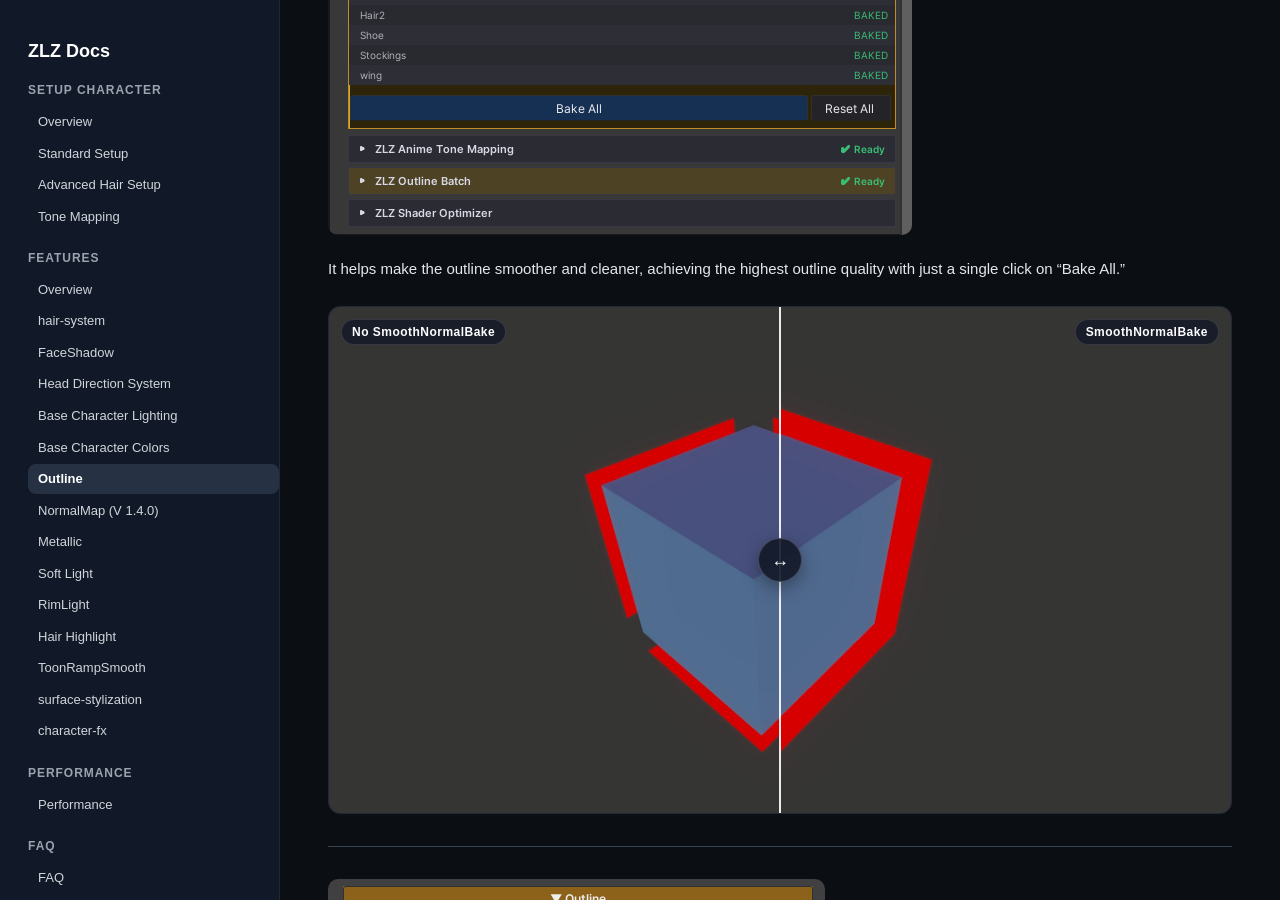
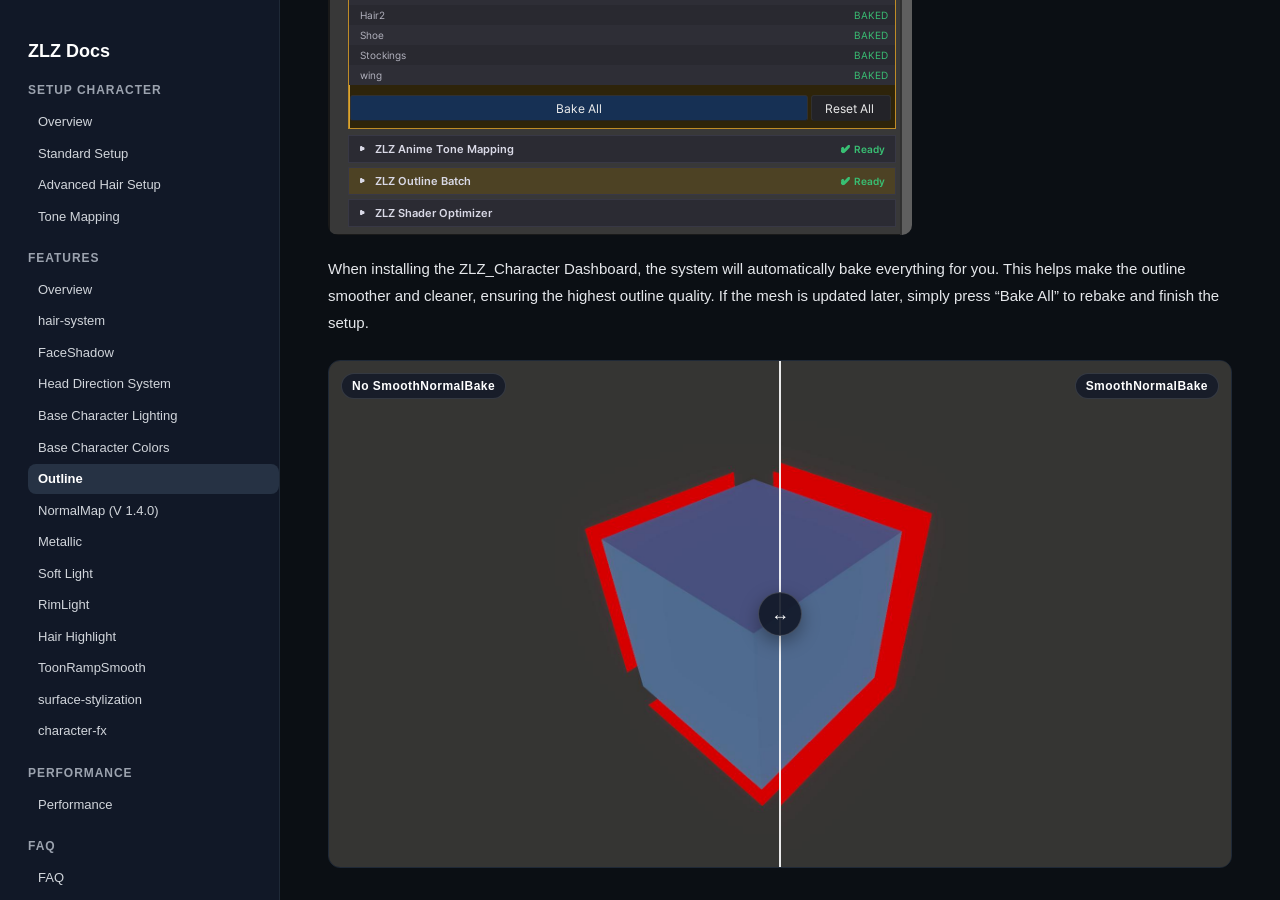
Before and after one commit to zlz-studio/zlz-studio.github.io, a Jekyll site: the page built from features/Outline/index.md, in a window 1280 px wide and 900 px high, scrolled down 1134 px. Built offline with Jekyll 4.4.1, drawn with Linux system fonts in a browser that asks for light colours.

Commit message:
Update index.md

```diff
--- a/features/Outline/index.md
+++ b/features/Outline/index.md
@@ -26,7 +26,9 @@ last_modified_at: 2026-04-24
 ## ZLZ Smooth Normal Bake (Update in 1.4.0)
 ![Script_SmoothNormalBake](../Outline/Script_SmoothNormalBake.png)
 
-It helps make the outline smoother and cleaner, achieving the highest outline quality with just a single click on “Bake All.”
+When installing the ZLZ_Character Dashboard, the system will automatically bake everything for you.
+This helps make the outline smoother and cleaner, ensuring the highest outline quality.
+If the mesh is updated later, simply press “Bake All” to rebake and finish the setup.
 <div class="compare-container">
   <div class="compare-base">
     <img src="../Outline/No_SmoothNormalBake.jpg" alt="No_SmoothNormalBake">
```
